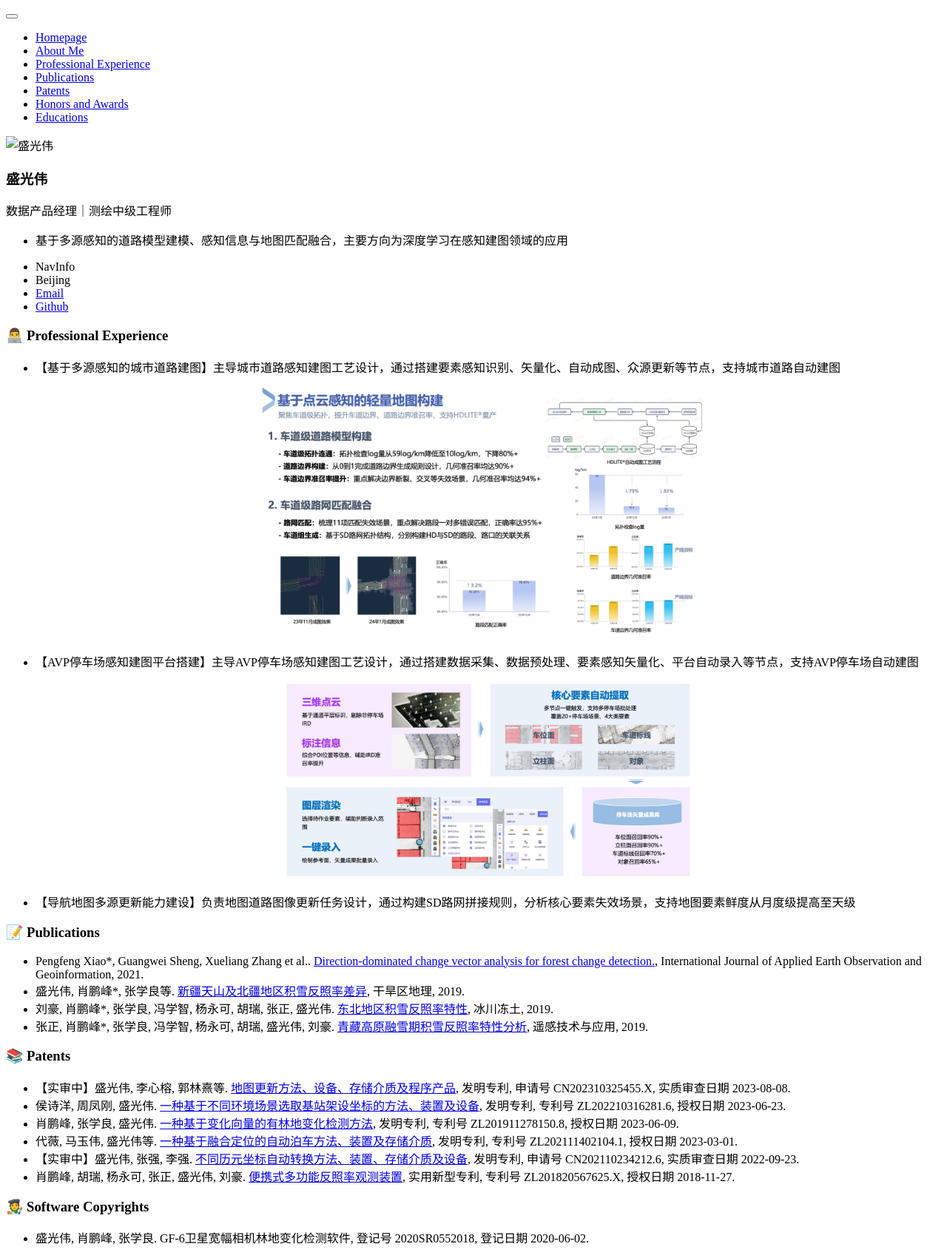
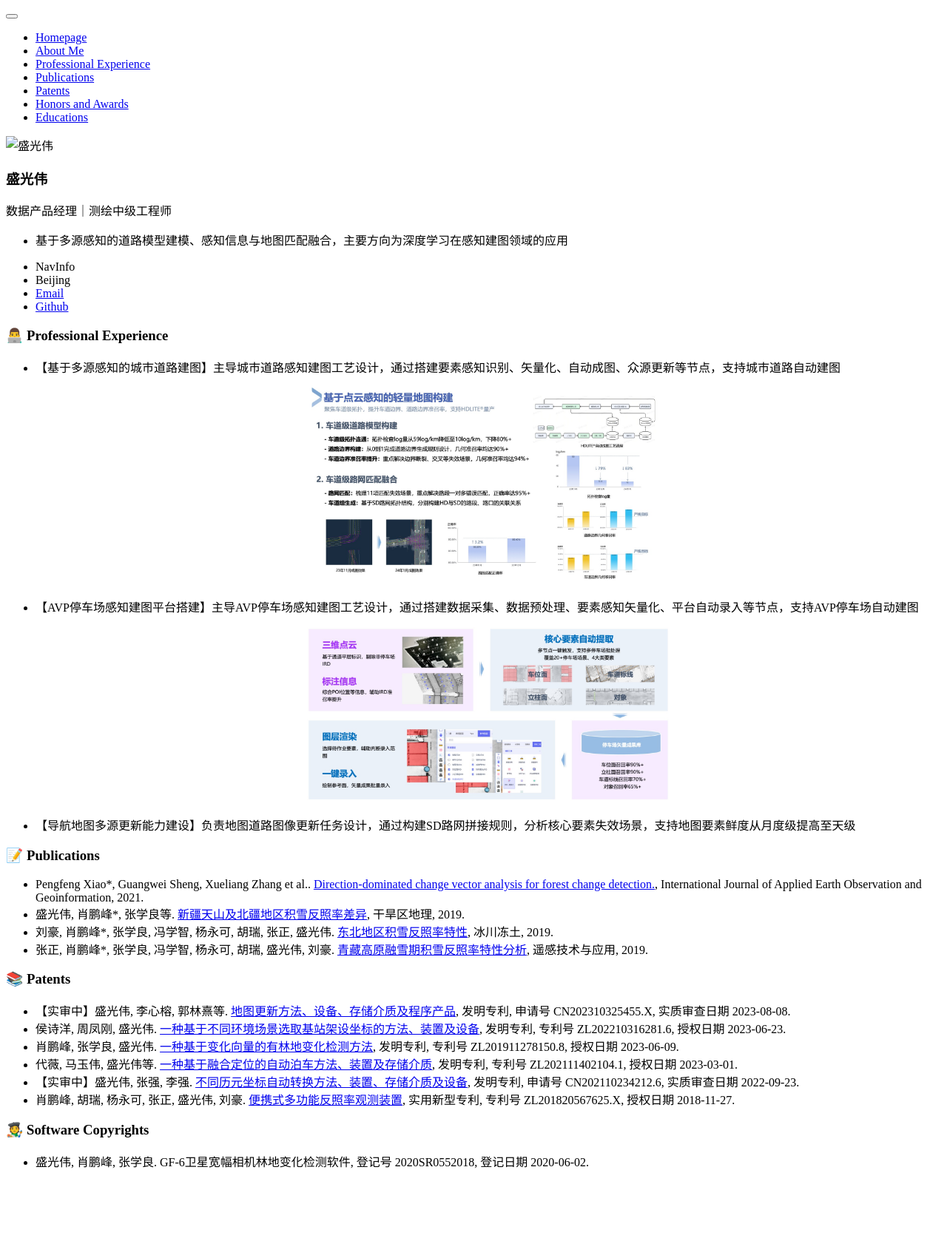
Before and after one commit to alphasheng/alphasheng.github.io, a Jekyll site: the page built from _pages/includes/pub.md, in a window 1280 px wide. Shown: the whole page at 74% size. Built offline with Jekyll 4.4.1, drawn with Linux system fonts in a browser that asks for light colours; our own code applies the rules of GitHub Pages for plain Markdown files; after the commit the page ends 1598 px from its top, so only the background shows below that.

Commit message:
Update pub.md

```diff
--- a/_pages/includes/pub.md
+++ b/_pages/includes/pub.md
@@ -2,11 +2,11 @@
 # 👨‍💻 Professional Experience
 - 【基于多源感知的城市道路建图】主导城市道路感知建图工艺设计，通过搭建要素感知识别、矢量化、自动成图、众源更新等节点，支持城市道路自动建图
 
-  <div align=center> <img src="https://alphasheng.github.io/images/hdlite.jpg" style="width:50%;height:auto;"></div>
+  <div align=center> <img src="https://alphasheng.github.io/images/hdlite.jpg" style="width:39%;height:auto;"></div>
 
 - 【AVP停车场感知建图平台搭建】主导AVP停车场感知建图工艺设计，通过搭建数据采集、数据预处理、要素感知矢量化、平台自动录入等节点，支持AVP停车场自动建图
 
-  <div align=center> <img src="https://alphasheng.github.io/images/parking.jpg" style="width:45%;height:auto;"></div>
+  <div align=center> <img src="https://alphasheng.github.io/images/parking.jpg" style="width:40%;height:auto;"></div>
 
 - 【导航地图多源更新能力建设】负责地图道路图像更新任务设计，通过构建SD路网拼接规则，分析核心要素失效场景，支持地图要素鲜度从月度级提高至天级
 
```
